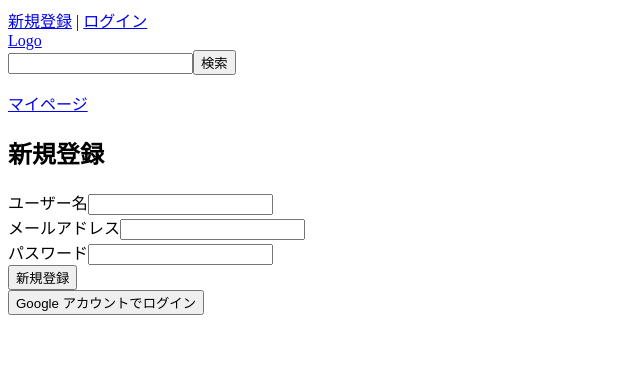
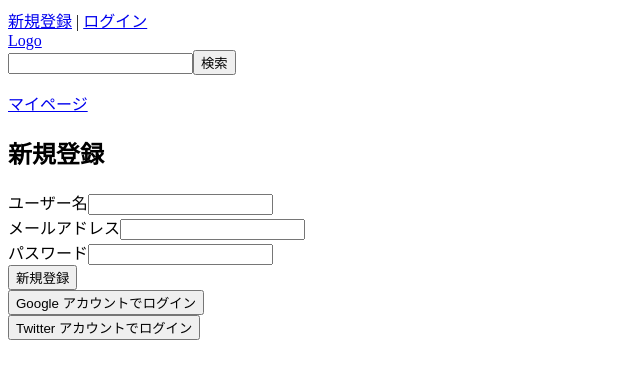
Before and after one commit to tsuru531/chat-app, a Vue app in the folder app/: page /signup in a window 1280 px wide. Shown: the top 378 px of the page, without its empty margins (0-640 px from the left). Built offline with nearby package versions, Linux system fonts and the light colour scheme; no server answers.

Commit message:
Add feature to signup by Twitter account

```diff
--- a/app/src/components/organisms/SignUpForm.vue
+++ b/app/src/components/organisms/SignUpForm.vue
@@ -17,6 +17,9 @@
   </div>
   <div>
     <button type="button" @click="signInWithGoogle">Google アカウントでログイン</button>
+  </div>
+  <div>
+    <button type="button" @click="signInByTwitter">Twitter アカウントでログイン</button>
   </div>
 </form>
 </template>
@@ -44,6 +47,9 @@ export default {
     },
     signInWithGoogle() {
       this.$store.dispatch('user/signInWithGoogle')
+    },
+    signInByTwitter() {
+      this.$store.dispatch('user/signInByTwitter')
     }
   }
 }
--- a/app/src/store/modules/user/actions.js
+++ b/app/src/store/modules/user/actions.js
@@ -7,6 +7,7 @@ import {
   onAuthStateChanged,
   signOut,
   GoogleAuthProvider,
+  TwitterAuthProvider,
   signInWithRedirect,
   getRedirectResult
 } from 'firebase/auth'
@@ -46,6 +47,10 @@ export const actions = {
   },
   async signInWithGoogle() {
     const provider = new GoogleAuthProvider()
+    await signInWithRedirect(auth, provider)
+  },
+  async signInByTwitter() {
+    const provider = new TwitterAuthProvider()
     await signInWithRedirect(auth, provider)
   },
   async snsSignUp({ commit }) {
```
